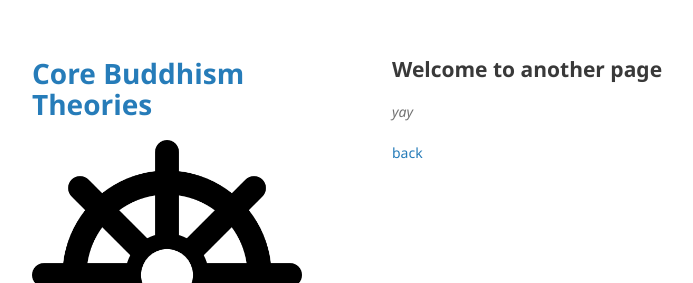
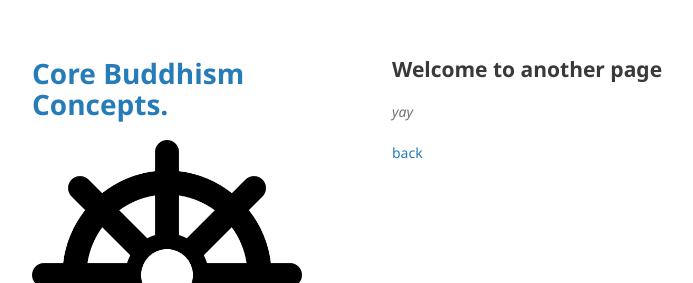
Before and after one commit to tharangar/tharangar.github.io, a Jekyll site: the page built from another-page.md, in a window 1280 px wide. Shown: the top 283 px of the page, without its empty margins (178-871 px from the left). Built offline with Jekyll 4.4.1, drawn with Linux system fonts in a browser that asks for light colours; our own code applies the rules of GitHub Pages for plain Markdown files.

Commit message:
Title update

```diff
--- a/_config.yml
+++ b/_config.yml
@@ -1,4 +1,4 @@
-title: Core Buddhism Theories
+title: Core Buddhism Concepts.
 logo: /assets/img/logo.png
 description: Core Buddhist Theories and path to nirvana.
 show_downloads: true
```
